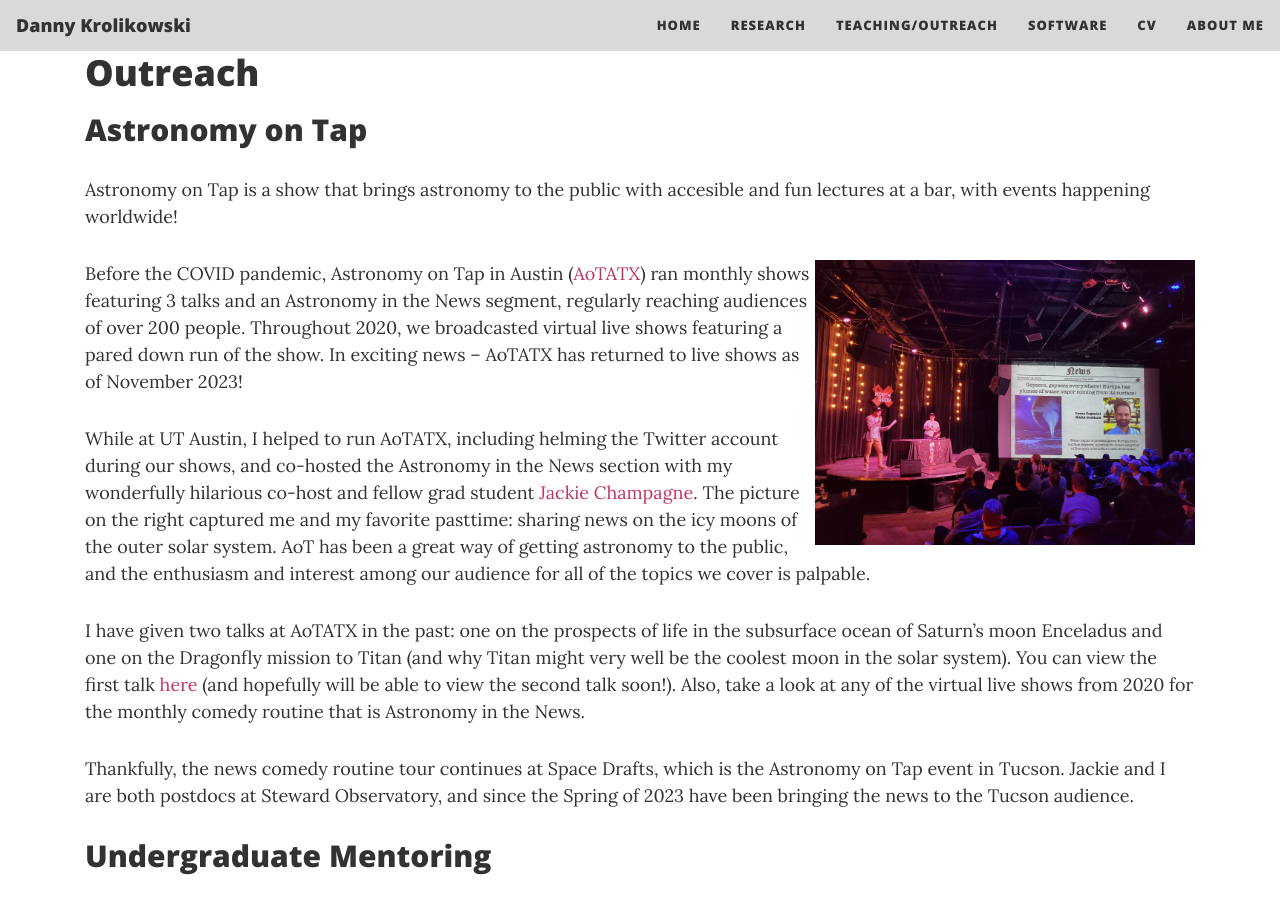
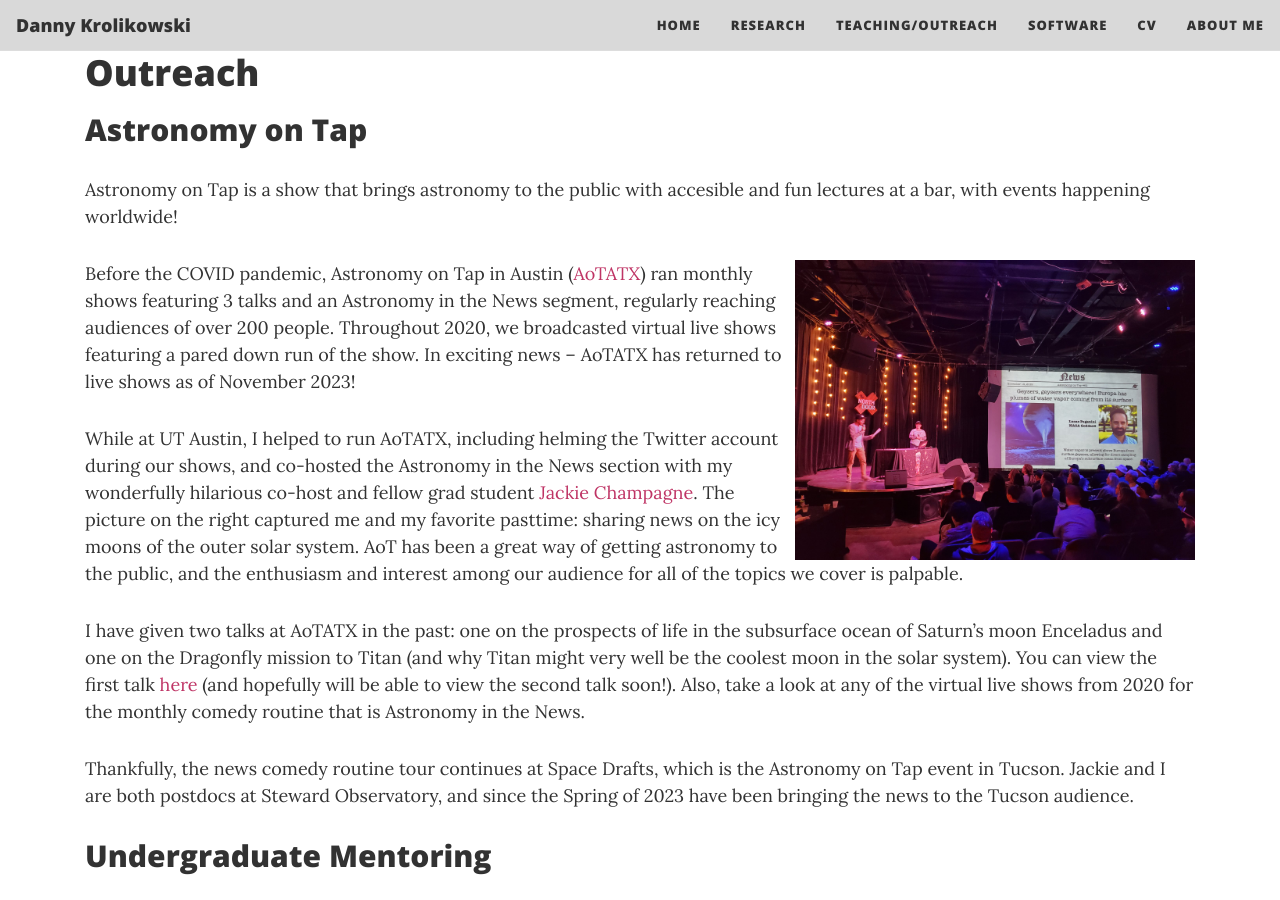
Before and after one commit to dkrolikowski/dkrolikowski.github.io, a Jekyll site: the page built from teach.md, in a window 1280 px wide and 900 px high, scrolled down 1831 px. Built offline with Jekyll 4.4.1, drawn with Linux system fonts in a browser that asks for light colours; nearby versions of some CDN libraries.

Commit message:
Update teach.md

```diff
--- a/teach.md
+++ b/teach.md
@@ -35,7 +35,7 @@ I also was a tutor at the [Physics Learning Center](https://www.geneseo.edu/~pog
 
 Astronomy on Tap is a show that brings astronomy to the public with accesible and fun lectures at a bar, with events happening worldwide!
 
-![AoTATX News](/assets/img/aot_news.jpeg){: width="380" align="right"}
+![AoTATX News](/assets/img/aot_news.jpeg){: width="400" align="right"}
 
 Before the COVID pandemic, Astronomy on Tap in Austin ([AoTATX](https://www.aotatx.org)) ran monthly shows featuring 3 talks and an Astronomy in the News segment, regularly reaching audiences of over 200 people. Throughout 2020, we broadcasted virtual live shows featuring a pared down run of the show. In exciting news -- AoTATX has returned to live shows as of November 2023!
 
```
